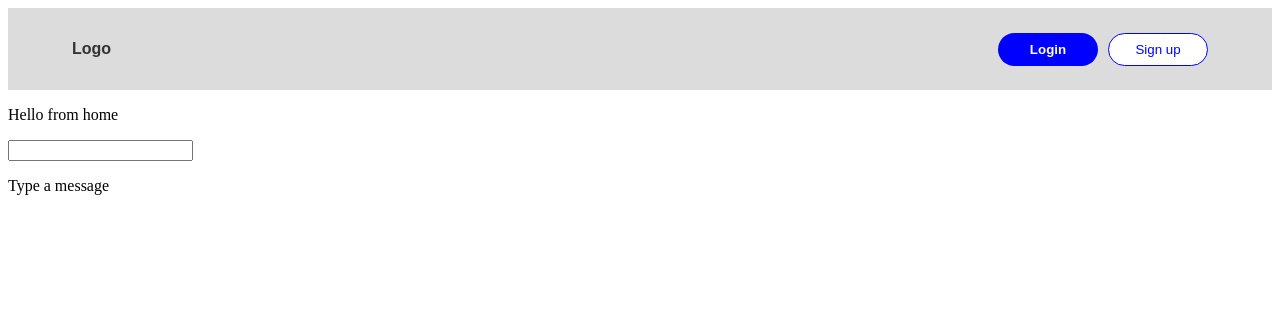
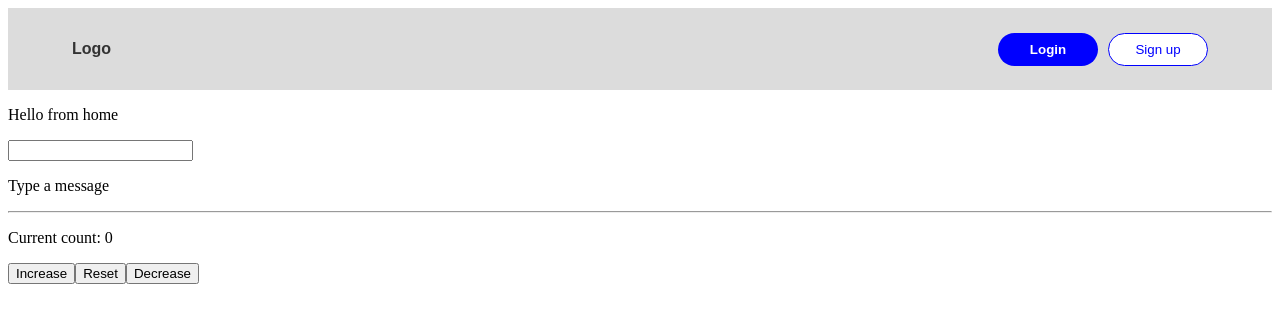
Before and after one commit to sameenmajid12/angular-practice, an Angular app: page / in a window 1280 px wide. Shown: the top 322 px of the page. Built offline with nearby package versions, Linux system fonts and the light colour scheme.

Commit message:
Create counter component that updates count on button clicks

```diff
--- /dev/null
+++ b/src/app/counter/counter.html
@@ -0,0 +1,6 @@
+<p>Current count: {{count()}}</p>
+<div>
+  <button (click)="increaseCount()">Increase</button>
+  <button (click)="resetCount()">Reset</button>
+  <button (click)="decreaseCount()">Decrease</button>
+</div>
--- /dev/null
+++ b/src/app/counter/counter.ts
@@ -0,0 +1,21 @@
+import { Component, signal } from '@angular/core';
+
+@Component({
+  selector: 'app-counter',
+  imports: [],
+  templateUrl: './counter.html',
+  styleUrl: './counter.css',
+})
+export class Counter {
+  count = signal(0);
+  increaseCount = () => {
+    this.count.update((val) => val + 1);
+  };
+  decreaseCount = () => {
+    this.count.update((val)=>val-1)
+  };
+
+  resetCount = () => {
+    this.count.set(0);
+  };
+}
--- a/src/app/home/home.html
+++ b/src/app/home/home.html
@@ -1,3 +1,5 @@
 <app-greeter [greetingMessage]="greetingMessage()"></app-greeter>
 <input type="text" (keyup)="keyUpHandler($event)"/>
 <p>{{userMessage()}}</p>
+<hr/>
+<app-counter></app-counter>
--- a/src/app/home/home.ts
+++ b/src/app/home/home.ts
@@ -1,9 +1,10 @@
 import { Component, signal } from '@angular/core';
 import { Greeter } from '../components/greeter/greeter';
+import { Counter } from '../counter/counter';
 
 @Component({
   selector: 'app-home',
-  imports: [Greeter],
+  imports: [Greeter, Counter],
   templateUrl: './home.html',
   styleUrl: './home.css',
 })
```
Also changed, not shown: src/app/counter/counter.css (added), 1 other file (tests, documents, lock files or other folders).
